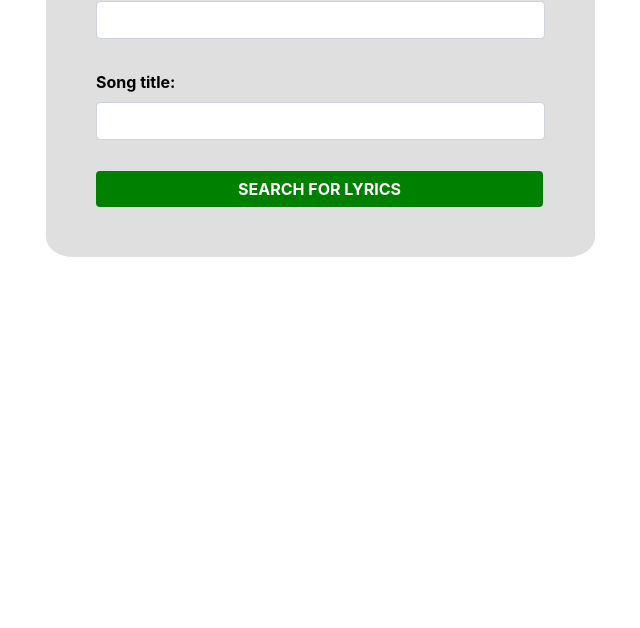
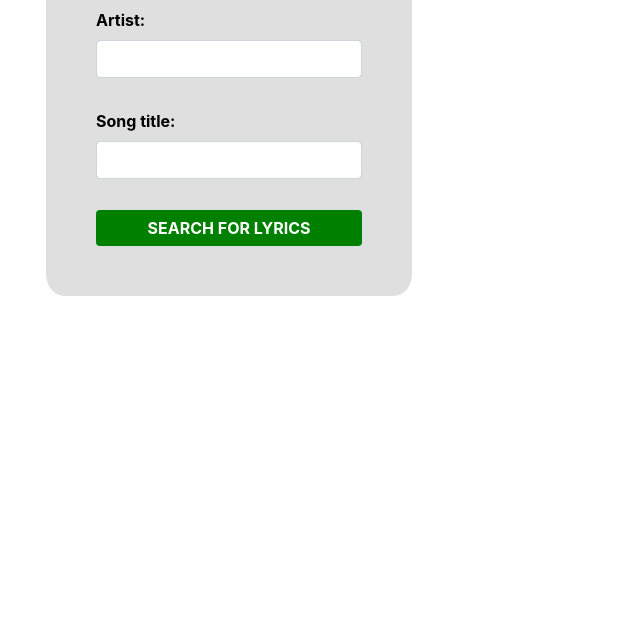
Before and after one commit to Gabrielle-Tobermann/lyrics-api, a website built with webpack: page src/index.html in a window 1280 px wide. Shown: the part 172-800 px from the top of the page, without its empty margins (4-644 px from the left). Built offline with nearby package versions, Linux system fonts and the light colour scheme.

Commit message:
updated styling

```diff
--- a/src/styles/main.scss
+++ b/src/styles/main.scss
@@ -8,7 +8,7 @@ body {
 }
 
 form {
-  width: 45%;
+  width: 30%;
   margin: 20px;
   padding: 50px;
   background: #DFDFDF;
@@ -16,7 +16,7 @@ form {
 }
 
 #get-lyrics {
-  width: 447px;
+  width: 100%;
   background: #008000;
   font-weight: bold;
   border: none;
```
